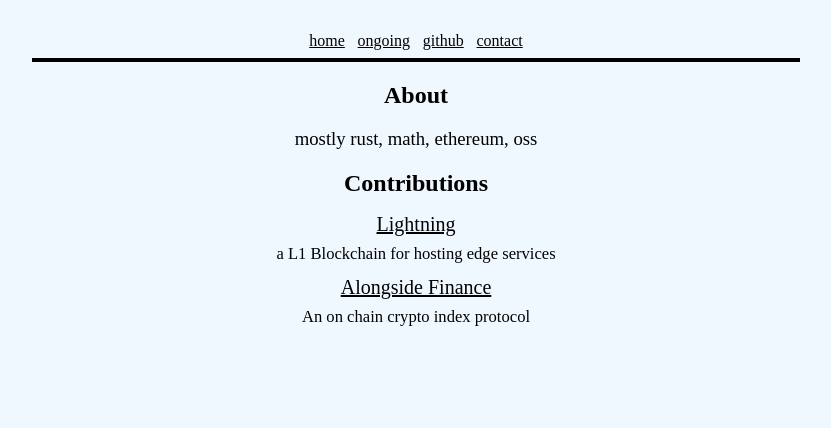
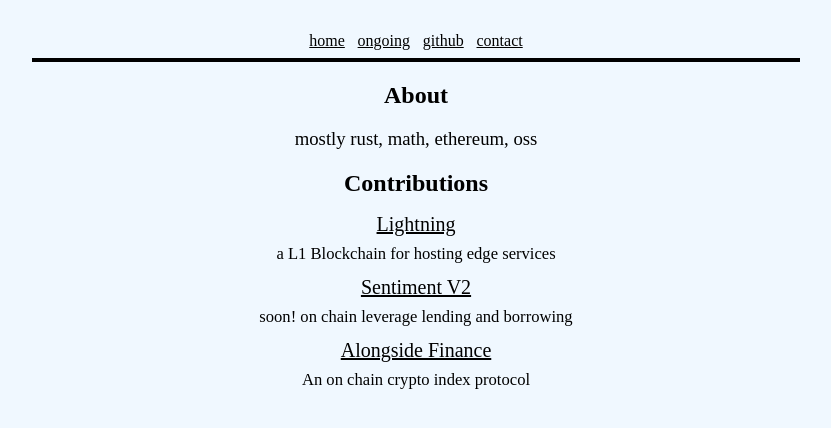
Before and after one commit to nhtyy/push0dev, a Next.js app: page / in a window 1280 px wide. Shown: the top 428 px of the page, without its empty margins (224-1055 px from the left). Built offline with nearby package versions, Linux system fonts and the light colour scheme.

Commit message:
add sentiment

```diff
--- a/src/pages/index.tsx
+++ b/src/pages/index.tsx
@@ -40,6 +40,11 @@
             url: "https://github.com/fleek-network/lightning/commits?author=nhtyy",
           },
           {
+            title: "Sentiment V2",
+            description: "soon! on chain leverage lending and borrowing",
+            url: "https://www.sentiment.xyz/",
+          },
+          {
             title: "Alongside Finance",
             description: "An on chain crypto index protocol",
             url: "https://alongside.xyz",
```
